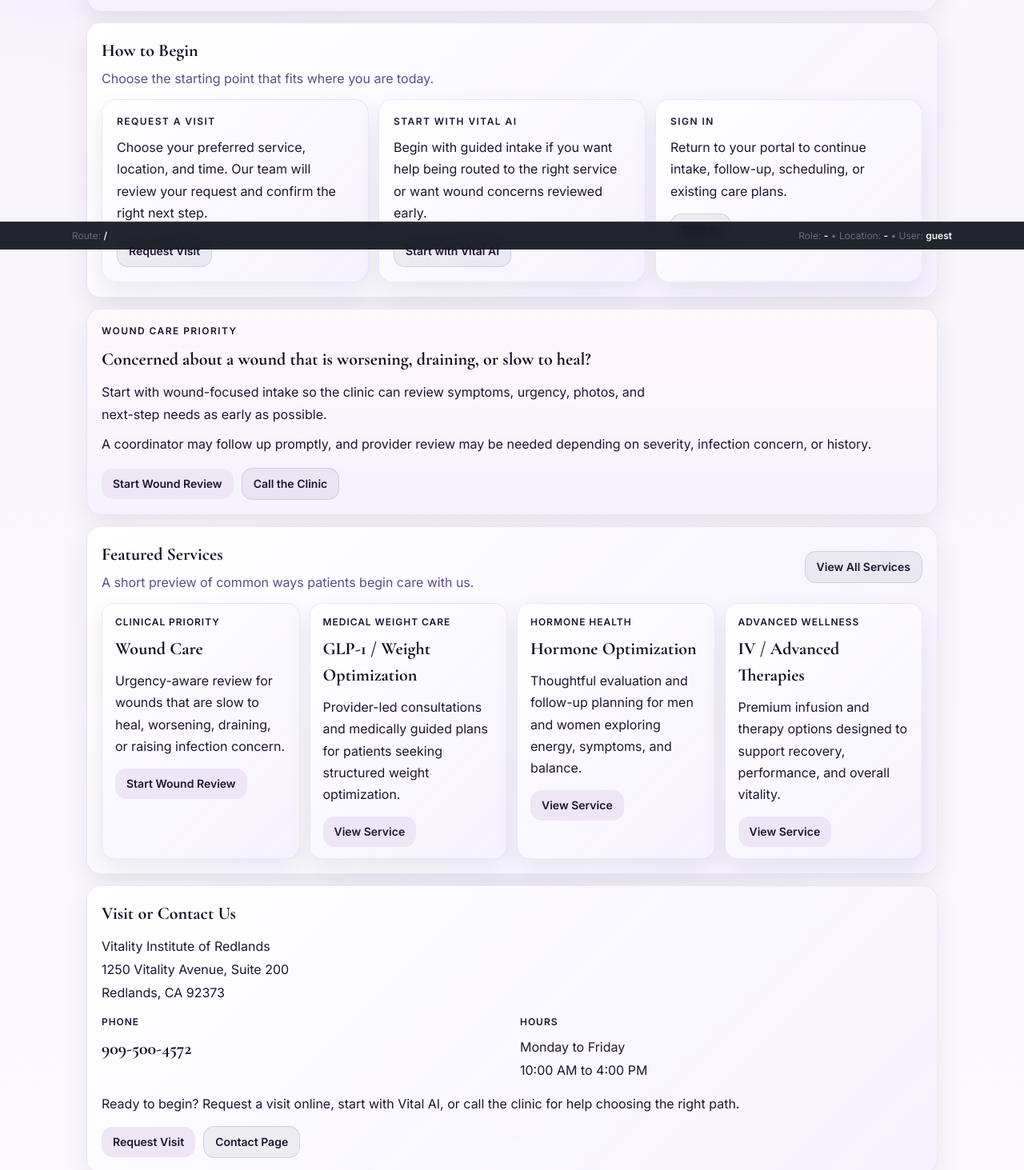
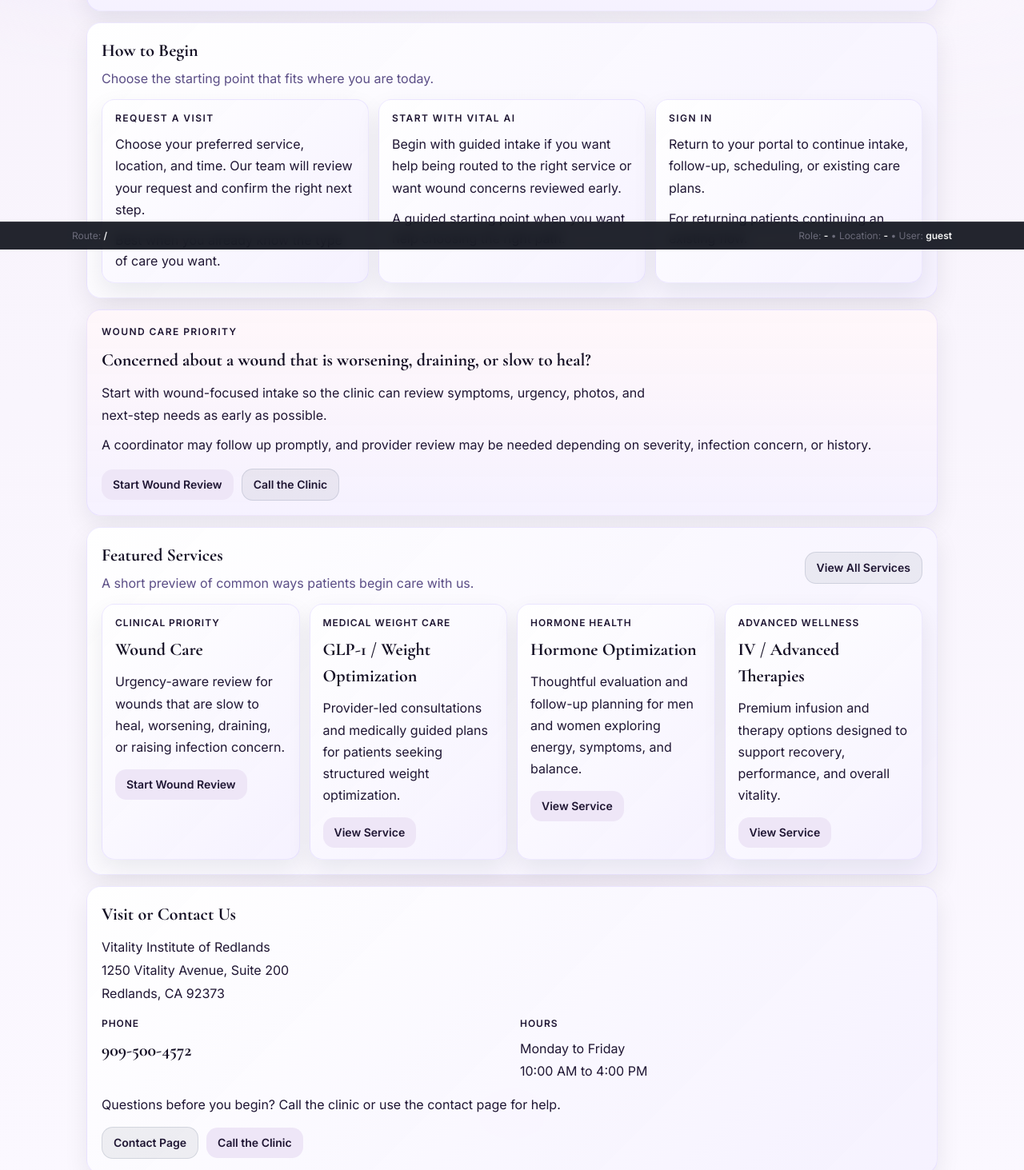
Before and after one commit to MedFlowUSA/vitality-institute-app, a React (Vite) app: page / in a window 1280 px wide. Shown: the part 488-1951 px from the top of the page at 80% size. Built offline with nearby package versions, Linux system fonts and the light colour scheme; no server answers.

Commit message:
God First

```diff
--- a/src/pages/PublicLandingSimplified.tsx
+++ b/src/pages/PublicLandingSimplified.tsx
@@ -6,19 +6,19 @@ const howToBegin = [
     title: "Request a Visit",
     body: "Choose your preferred service, location, and time. Our team will review your request and confirm the right next step.",
     to: "/book",
-    label: "Request Visit",
+    helper: "Best when you already know the type of care you want.",
   },
   {
     title: "Start with Vital AI",
     body: "Begin with guided intake if you want help being routed to the right service or want wound concerns reviewed early.",
     to: "/vital-ai",
-    label: "Start with Vital AI",
+    helper: "A guided starting point when you want help choosing the right path.",
   },
   {
     title: "Sign In",
     body: "Return to your portal to continue intake, follow-up, scheduling, or existing care plans.",
     to: "/login",
-    label: "Sign In",
+    helper: "For returning patients continuing an existing flow.",
   },
 ];
 
@@ -110,7 +110,12 @@ export default function PublicLandingSimplified() {
 
         <div className="row" style={{ gap: 12, flexWrap: "wrap", alignItems: "stretch" }}>
           {howToBegin.map((item) => (
-            <div key={item.title} className="card card-pad card-light surface-light" style={{ flex: "1 1 220px", minWidth: 220 }}>
+            <Link
+              key={item.title}
+              to={item.to}
+              className="card card-pad card-light surface-light"
+              style={{ flex: "1 1 220px", minWidth: 220, textDecoration: "none" }}
+            >
               <div
                 style={{
                   fontSize: 12,
@@ -125,12 +130,10 @@ export default function PublicLandingSimplified() {
               <div className="surface-light-body" style={{ marginTop: 10, lineHeight: 1.7 }}>
                 {item.body}
               </div>
-              <div style={{ marginTop: 14 }}>
-                <Link to={item.to} className="btn btn-ghost">
-                  {item.label}
-                </Link>
+              <div className="surface-light-helper" style={{ marginTop: 12, lineHeight: 1.6 }}>
+                {item.helper}
               </div>
-            </div>
+            </Link>
           ))}
         </div>
       </div>
@@ -262,15 +265,15 @@ export default function PublicLandingSimplified() {
         <div className="space" />
 
         <div className="surface-light-helper" style={{ lineHeight: 1.7 }}>
-          Ready to begin? Request a visit online, start with Vital AI, or call the clinic for help choosing the right path.
+          Questions before you begin? Call the clinic or use the contact page for help.
         </div>
         <div className="row" style={{ gap: 10, flexWrap: "wrap", marginTop: 14 }}>
-          <Link to="/book" className="btn btn-primary">
-            Request Visit
-          </Link>
           <Link to="/contact" className="btn btn-ghost">
             Contact Page
           </Link>
+          <a href="tel:+19095004572" className="btn btn-primary" style={{ textDecoration: "none" }}>
+            Call the Clinic
+          </a>
         </div>
       </div>
     </PublicSiteLayout>
```
